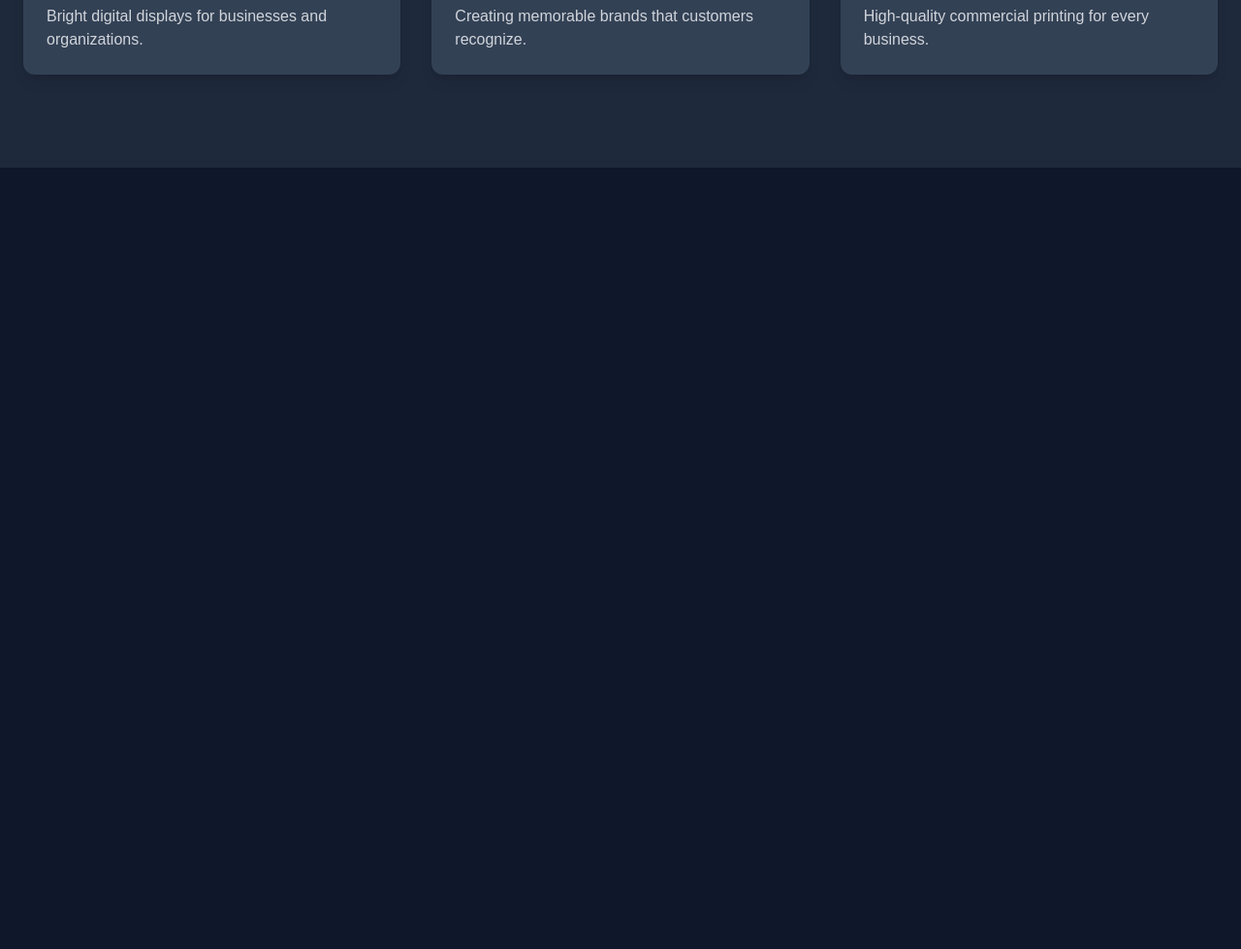
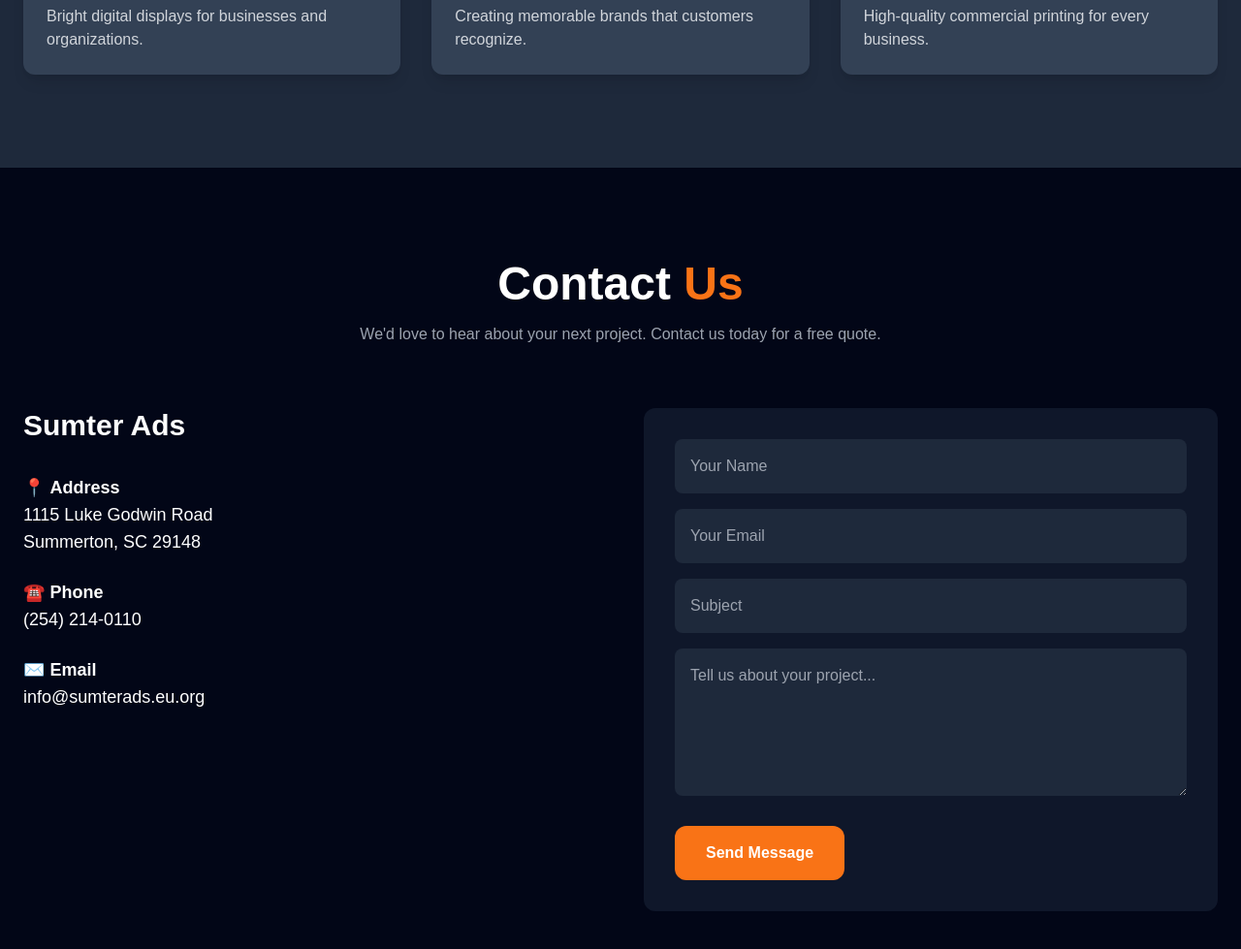
Before and after one commit to barbararod650-eng/SumterAds-Website, a plain HTML site: page index.html in a window 1280 px wide. Shown: the part 3346-4325 px from the top of the page at 97% size. Before the commit the page ends 3519 px from the top, so only its background shows below. Drawn offline with nearby package versions, Linux system fonts and the light colour scheme.

Commit message:
Add contact section

```diff
--- a/index.html
+++ b/index.html
@@ -319,6 +319,100 @@
     </div>
 
 </section>
+<!-- Contact Section -->
+<section id="contact" class="py-24 bg-slate-950">
+
+    <div class="max-w-7xl mx-auto px-6">
+
+        <div class="text-center mb-16">
+
+            <h2 class="text-5xl font-bold">
+                Contact <span class="text-orange-500">Us</span>
+            </h2>
+
+            <p class="text-gray-400 mt-4">
+                We'd love to hear about your next project. Contact us today for a free quote.
+            </p>
+
+        </div>
+
+        <div class="grid md:grid-cols-2 gap-12">
+
+            <!-- Contact Information -->
+
+            <div>
+
+                <h3 class="text-3xl font-bold mb-8">
+                    Sumter Ads
+                </h3>
+
+                <div class="space-y-6 text-lg">
+
+                    <p>
+                        📍
+                        <strong>Address</strong><br>
+                        1115 Luke Godwin Road<br>
+                        Summerton, SC 29148
+                    </p>
+
+                    <p>
+                        ☎️
+                        <strong>Phone</strong><br>
+                        (254) 214-0110
+                    </p>
+
+                    <p>
+                        ✉️
+                        <strong>Email</strong><br>
+                        info@sumterads.eu.org
+                    </p>
+
+                </div>
+
+            </div>
+
+            <!-- Contact Form -->
+
+            <div class="bg-slate-900 p-8 rounded-xl">
+
+                <form>
+
+                    <input
+                        type="text"
+                        placeholder="Your Name"
+                        class="w-full p-4 mb-4 rounded-lg bg-slate-800">
+
+                    <input
+                        type="email"
+                        placeholder="Your Email"
+                        class="w-full p-4 mb-4 rounded-lg bg-slate-800">
+
+                    <input
+                        type="text"
+                        placeholder="Subject"
+                        class="w-full p-4 mb-4 rounded-lg bg-slate-800">
+
+                    <textarea
+                        rows="5"
+                        placeholder="Tell us about your project..."
+                        class="w-full p-4 mb-6 rounded-lg bg-slate-800"></textarea>
+
+                    <button
+                        class="bg-orange-500 hover:bg-orange-600 px-8 py-4 rounded-xl font-semibold transition">
+
+                        Send Message
+
+                    </button>
+
+                </form>
+
+            </div>
+
+        </div>
+
+    </div>
+
+</section>
     <script src="js/script.js"></script>
 
 </body>
```
